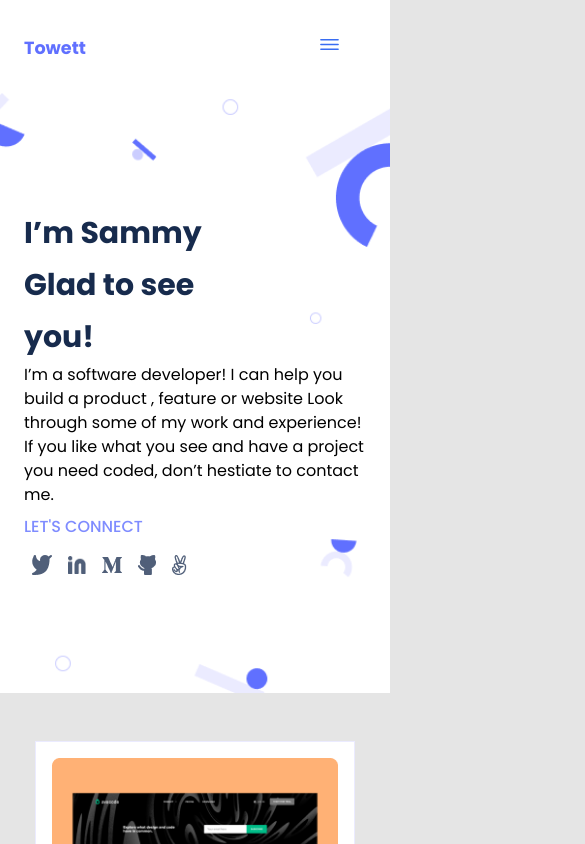
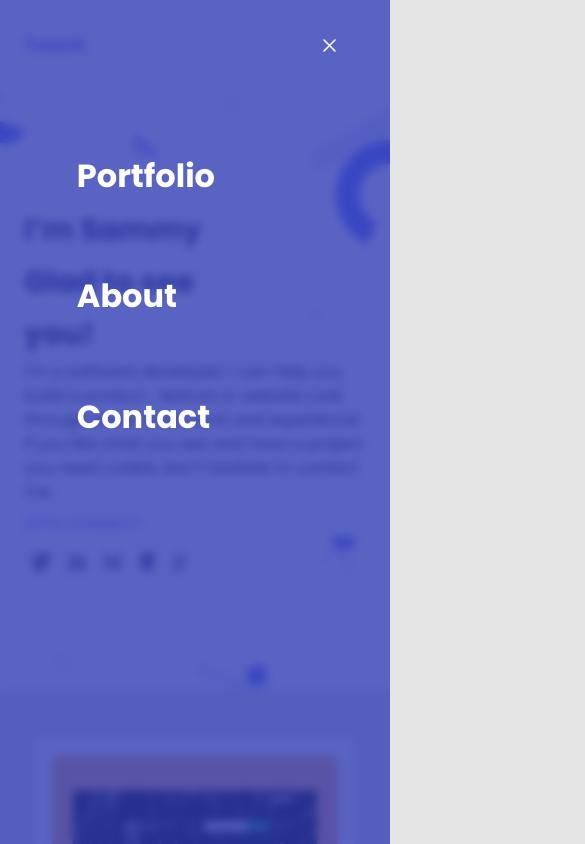
Before and after one commit to Sammy3000/Sammy3000.github.io, a website: page index.html in a window 390 px wide. Both pictures are taken after a click on the element 329 px from the left and 46 px from the top of the page. Shown: the top 844 px of the page, 585 px wide, since content can reach past the window. Drawn offline with nearby package versions, Linux system fonts and the light colour scheme.

Commit message:
modify JS file to Menuicon

```diff
--- /dev/null
+++ b/Menuicon.js
@@ -0,0 +1,7 @@
+const menuIcon = document.querySelector(".nav-icons");
+const mainNavigation = document.querySelector(".main-nav");
+
+menuIcon.addEventListener("click", () => {
+  mainNavigation.classList.toggle("nav-open");
+  document.body.classList.toggle("hidden");
+});
--- a/index.html
+++ b/index.html
@@ -445,6 +445,6 @@
         </ul>
       </form>
     </section>
-    <script defer src="navigation.js"></script>
+    <script defer src="Menuicon.js"></script>
   </body>
 </html>
--- a/navigation.js
+++ /dev/null
@@ -1,7 +0,0 @@
-const menuIcon = document.querySelector("nav-icons");
-const mainNavigation = document.querySelector(".main-nav");
-
-menuIcon.addEventListener("click", () => {
-  mainNavigation.classList.toggle("nav-open");
-  document.body.classList.toggle("hidden");
-});
```
Also changed, not shown: style.css (line endings or trailing spaces).
